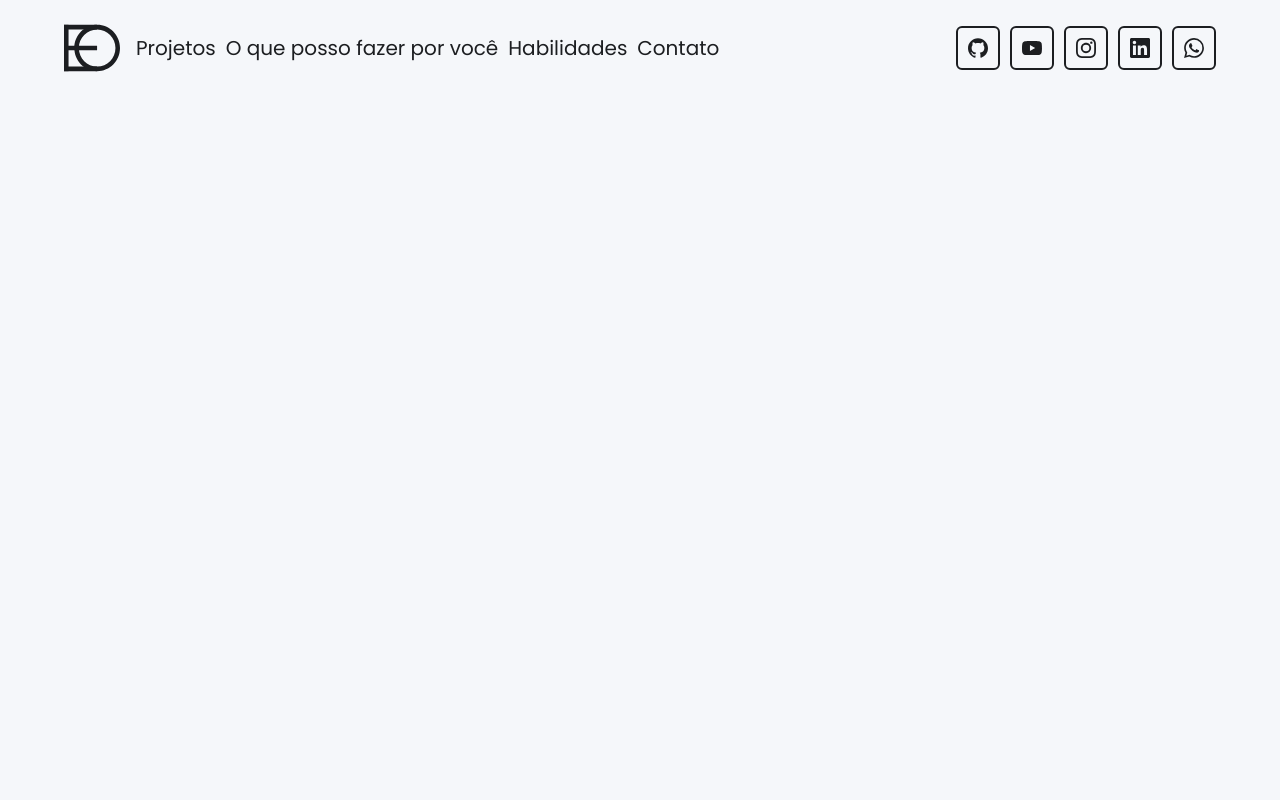
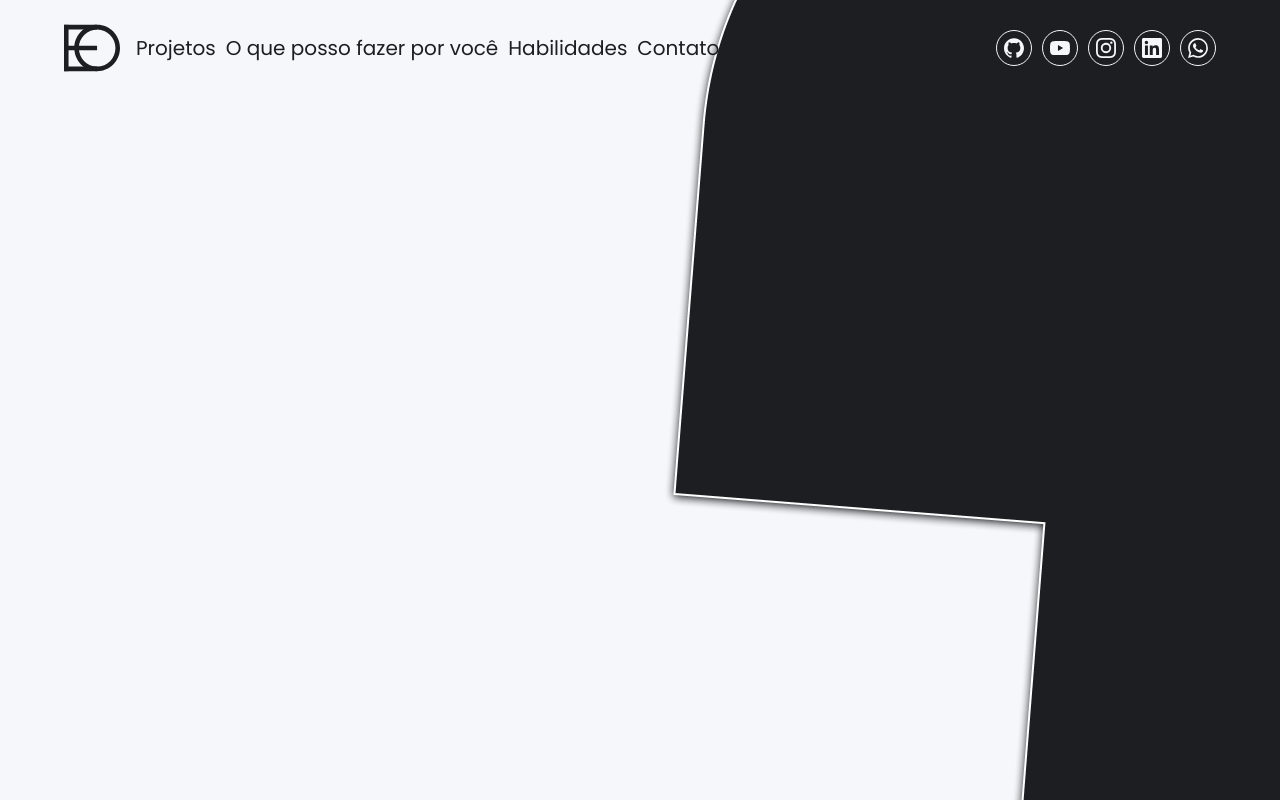
Before and after one commit to ErykOlliver/olliverport, a React (Vite) app: page / in a window 1280 px wide. Built offline with nearby package versions, Linux system fonts and the light colour scheme.

Commit message:
feat(navbar, main): titulos para os icones de redes sociais incrementados e brush/shape adidionado ao main

```diff
--- a/index.html
+++ b/index.html
@@ -5,7 +5,7 @@
     <link rel="icon" type="image/svg+xml" href="/favicon.svg" />
     <meta name="viewport" content="width=device-width, initial-scale=1.0" />
     <link rel="stylesheet" href="./src/App.css">
-    <title>olliverport</title>
+    <title>Eryk Olliver Dev</title>
   </head>
   <body>
     <div id="root"></div>
--- a/src/App.css
+++ b/src/App.css
@@ -1,6 +1,10 @@
 @import url('https://fonts.googleapis.com/css2?family=Poppins:ital,wght@0,100;0,200;0,300;0,400;0,500;0,600;0,700;0,800;0,900;1,100;1,200;1,300;1,400;1,500;1,600;1,700;1,800;1,900&display=swap');
 @import "tailwindcss";
 
+:root {
+    margin: 0;
+    padding: 0;
+}
 
 @theme {
     --font-poppins: "Poppins", sans-serif;
@@ -16,4 +20,28 @@
     --color-golden_sun: #F5A623;
     /* text-primary */
     --color-pure_graphite: #1C1E21;
+    --animate-slide: slide-in 0.5s ease-out;
+    --animate-viewpop: view-pop 0.1s ease-in
 }
+
+@keyframes slide-in {
+    from {
+        right: -100px;
+    }
+
+    to {
+        right: 0;
+    }
+}
+
+@keyframes view-pop {
+    from {
+        opacity: 0;
+        transform: scale(0);
+    }
+
+    to {
+        opacity: 1;
+        transform: scale(1);
+    }
+}
--- a/src/App.tsx
+++ b/src/App.tsx
@@ -6,22 +6,23 @@ import { SiGithub, SiInstagram, SiLinkedin, SiWhatsapp, SiYoutube } from 'react-
 
 function App() {
   return (
-    <div className="bg-air_cold h-dvh w-dvw">
+    <div className="bg-air_cold h-dvh w-dvw relative z-0 overflow-hidden">
       <Navbar main_nav={[
         { title: 'Projetos', href: '#' },
         { title: 'O que posso fazer por você', href: '#' },
         { title: 'Habilidades', href: '#' },
-        { title: 'Contato', href: '#' }]}
+        { title: 'Contato', href: 'about' }]}
         social_nav={[
-          { icon: <SiGithub className="size-5" />, href: 'https://github.com/ErykOlliver' },
-          { icon: <SiYoutube className="size-5" />, href: 'https://www.youtube.com/@erykolliver' },
-          { icon: <SiInstagram className="size-5" />, href: 'https://www.instagram.com/erykolliver_?igsh=cTJ2ZXdncWFmMjg5' },
-          { icon: <SiLinkedin className="size-5" />, href: 'https://www.linkedin.com/in/eryk-olliver-44a0a5295/' },
-          { icon: <SiWhatsapp className="size-5" />, href: 'https://wa.me/557183032858' },
+          { title: 'GitHub', icon: <SiGithub className="size-5" />, href: 'https://github.com/ErykOlliver' },
+          { title: 'Youtube', icon: <SiYoutube className="size-5" />, href: 'https://www.youtube.com/@erykolliver' },
+          { title: 'Instagram', icon: <SiInstagram className="size-5" />, href: 'https://www.instagram.com/erykolliver_?igsh=cTJ2ZXdncWFmMjg5' },
+          { title: 'Linkedin', icon: <SiLinkedin className="size-5" />, href: 'https://www.linkedin.com/in/eryk-olliver-44a0a5295/' },
+          { title: 'Whatsapp', icon: <SiWhatsapp className="size-5" />, href: 'https://wa.me/557183032858' },
         ]} />
-      <main>
+      <main className="pt-24 w-full h-full">
         <Outlet />
       </main>
+      <img src="../public/Shape.png" className="fixed top-0 -z-10 right-0 animate-slide" alt="" />
     </div>
   )
 }
--- a/src/components/navbar.tsx
+++ b/src/components/navbar.tsx
@@ -9,6 +9,10 @@ interface socialNavProps {
     href: string
 }
 
+interface socialNavProps {
+    title: string
+}
+
 type props = {
     main_nav?: mainNavProps[]
     social_nav?: socialNavProps[]
@@ -18,14 +22,17 @@ type props = {
 export default function Navbar(props: props) {
     let navigate = useNavigate();
     return (
-        <header className="w-full flex justify-center items-center text-pure_graphite py-5">
+        <header className="w-full py-5 flex justify-center items-center text-pure_graphite top-0 left-0 fixed z-10">
             <div className="flex justify-between items-center w-[90%]">
                 <div className="flex justify-center items-center gap-4">
                     <img className="size-14 hover:cursor-pointer" src="../../public/eo.svg" onClick={() => navigate('/')} alt="eryk olliver logo" aria-label="eryk olliver logo" />
                     <nav>
                         <ul className="flex gap-2.5 justify-center items-center">
                             {props.main_nav?.map(item => (
-                                <li><a className="text-xl font-poppins text-pure_graphite hover:text-pure_graphite/60 hover:text-lg ease-out transition-all" href={item.href}>{item.title}</a></li>
+                                <li >
+                                    <a aria-label={item.title} className="text-xl font-poppins text-pure_graphite hover:text-pure_graphite/60 hover:text-lg ease-out transition-all" href={item.href}>{item.title}</a>
+                                    <span className="sr-only">{item.title}</span>
+                                </li>
                             ))}
                         </ul>
                     </nav>
@@ -33,8 +40,10 @@ export default function Navbar(props: props) {
 
                 <nav className="flex gap-2.5 justify-center items-center">
                     {props.social_nav?.map(item => (
-                        <div className="border-2 size-11 flex justify-center items-center rounded-md hover:cursor-pointer hover:text-pure_graphite/60 hover:size-10 ease-out transition-all" onClick={() => window.open(item.href)}>
+                        <div aria-label={item.title} className="group text-air_cold border size-9 flex justify-center items-center rounded-full hover:cursor-pointer hover:text-blue_breeze hover:size-10 ease-out transition-all" onClick={() => window.open(item.href)}>
                             {item.icon}
+                            <span className="sr-only">{item.title}</span>
+                            <p className={`absolute -bottom-4 animate-viewpop shadow-2xl text-sm rounded-md border border-white hidden group-hover:flex py-1.5 px-2.5 text-air_cold`}>{item.title}</p>
                         </div>
                     ))}
                 </nav>
--- a/src/main.tsx
+++ b/src/main.tsx
@@ -4,11 +4,17 @@ import { createRoot } from 'react-dom/client'
 
 import { createBrowserRouter, RouterProvider } from "react-router-dom"
 import App from './App'
+import Home from './pages/Home'
 
 const router = createBrowserRouter([{
   path: '/',
   element: <App />,
-  children: [{
+  children: [
+    {
+      index: true,
+      element: <Home/>
+    },
+    {
     path: '/about',
     element: <div><h1>Sobre</h1></div>
   }]
--- /dev/null
+++ b/src/pages/Home.tsx
@@ -0,0 +1,9 @@
+export default function Home() {
+    return (
+        <section className="w-full h-full flex justify-center items-center">
+            <div className="w-[90%] flex justify-between items-center h-full">
+
+            </div>
+        </section>
+    )
+}
```
